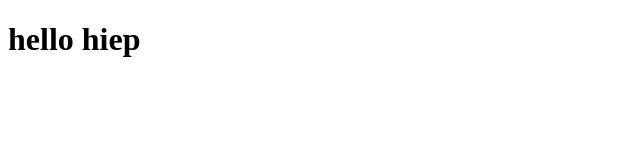
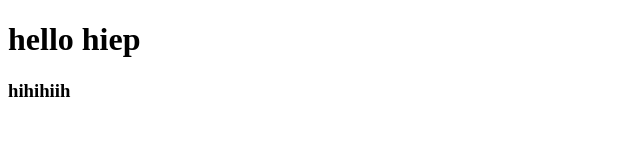
Before and after one commit to hiep0311/Buoi3, a plain HTML site: page index.html in a window 1280 px wide. Shown: the full height of the page, 0-640 px from the left. Drawn offline with Linux system fonts and the light colour scheme.

Commit message:
fix conflig

```diff
--- a/index.html
+++ b/index.html
@@ -7,5 +7,6 @@
 </head>
 <body>
     <h1>hello hiep</h1>
+    <h3>hihihiih</h3>
 </body>
 </html>
```
